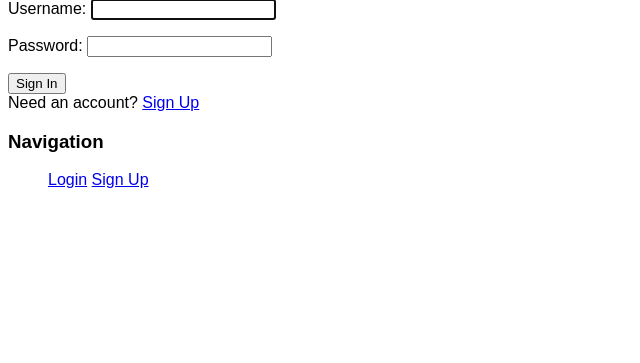
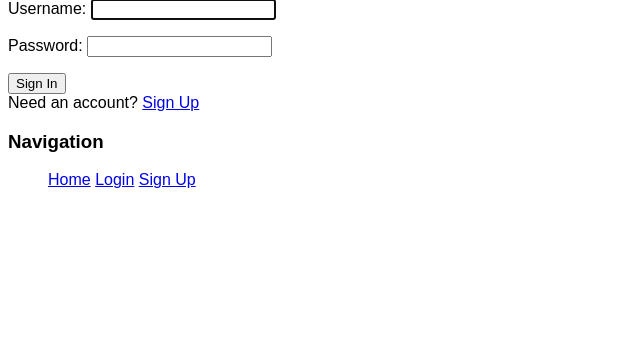
Before and after one commit to nickolasalcazar/SecretSanta, a Django app: page /login/ in a window 1280 px wide. Shown: the part 81-444 px from the top of the page, without its empty margins (0-640 px from the left). Run offline with Django 3.2, Linux system fonts and the light colour scheme.

Commit message:
Added link to home page in nav bar

```diff
--- a/secretsanta/game/templates/game/base.html
+++ b/secretsanta/game/templates/game/base.html
@@ -20,10 +20,12 @@
         <h3>Navigation</h3>
         <ul>
             {% if user.is_authenticated %}
+                <a class="nav-item nav-link" href="{% url 'game-home' %}">Home</a>
                 <a class="nav-item nav-link" href="#">Create Game</a>
-                <a class="nav-item nav-link" href="#">Profile</a>
+                <a class="nav-item nav-link" href="{% url 'profile' %}">Profile</a>
                 <a class="nav-item nav-link" href="{% url 'logout' %}">Logout</a>
               {% else  %}
+                <a class="nav-item nav-link" href="{% url 'game-home' %}">Home</a>
                 <a class="nav-item nav-link" href="{% url 'login' %}">Login</a>
                 <a class="nav-item nav-link" href="{% url 'register' %}">Sign Up</a>
               {% endif %}
```
